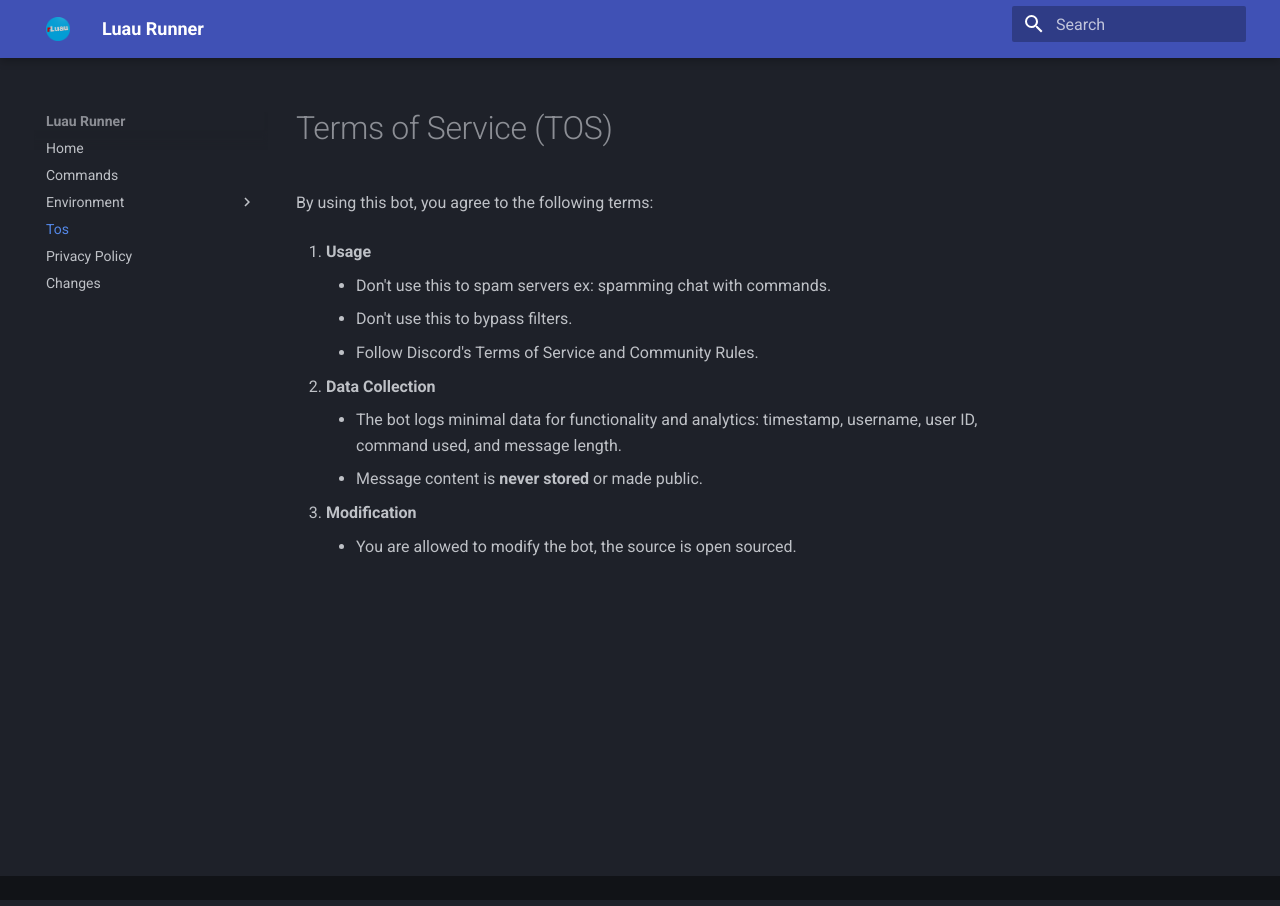
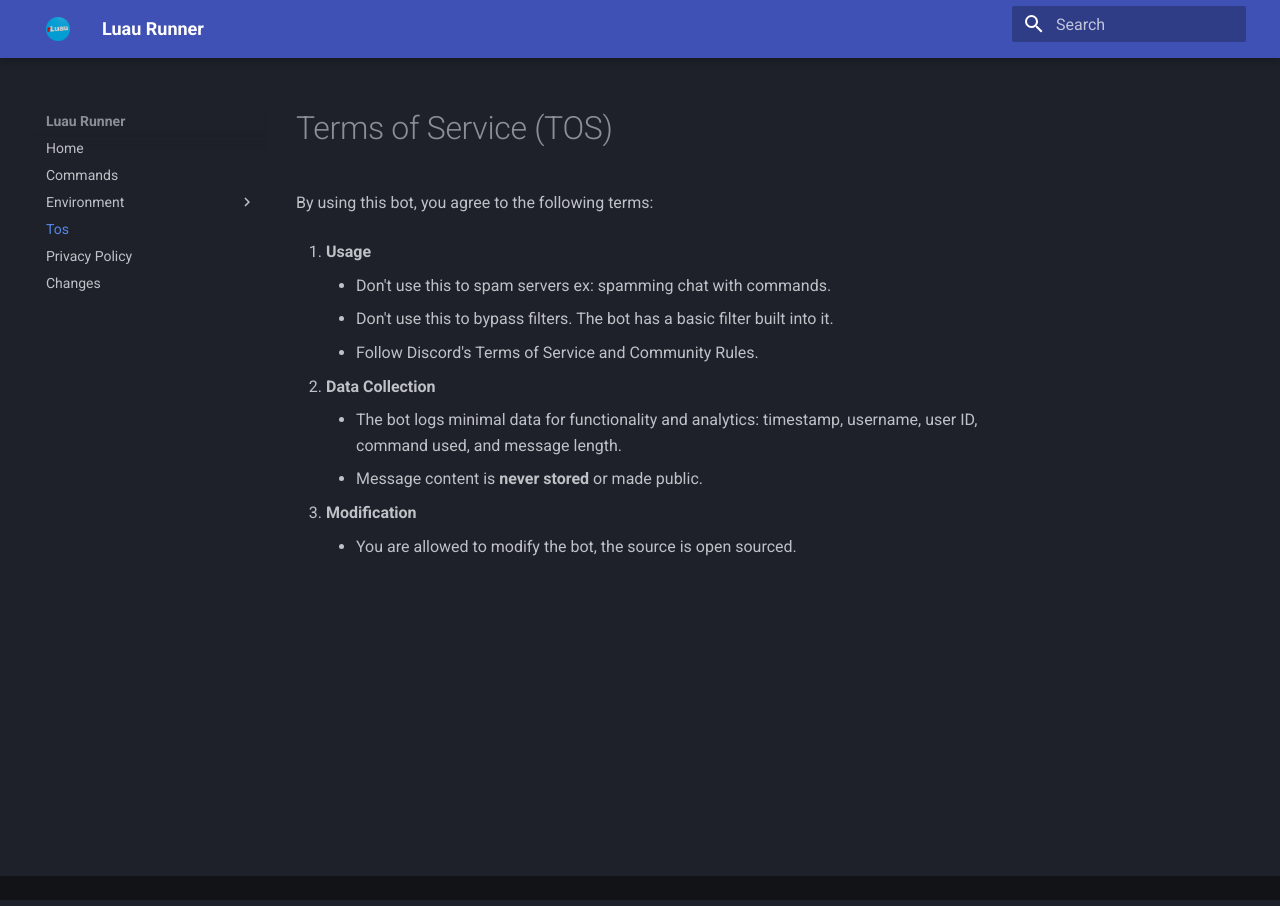
Before and after one commit to haotian2006/LuauBotSite, an MkDocs documentation site: the page built from docs/TOS.md, in a window 1280 px wide. Built offline with MkDocs 1.6.1 and Material for MkDocs 9.7.7, drawn with Linux system fonts in a browser that asks for light colours.

Commit message:
Update TOS.md

```diff
--- a/docs/TOS.md
+++ b/docs/TOS.md
@@ -4,7 +4,7 @@
 
 1. **Usage**
     - Don't use this to spam servers ex: spamming chat with commands.
-    - Don't use this to bypass filters.
+    - Don't use this to bypass filters. The bot has a basic filter built into it.
      - Follow Discord's Terms of Service and Community Rules.
 
 2. **Data Collection**
```
